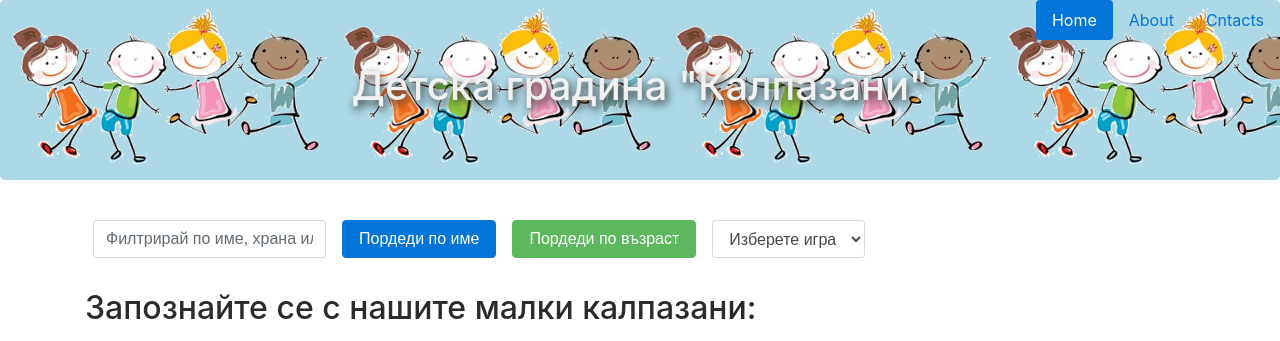
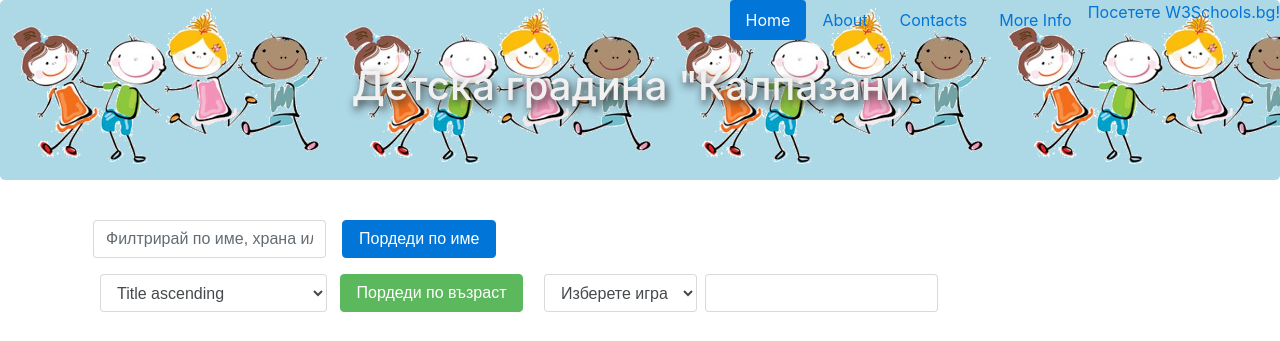
Before and after one commit to mi6eto888/final-test, a plain HTML site: page task3/index.html in a window 1280 px wide. Shown: the top 341 px of the page. Drawn offline with nearby package versions, Linux system fonts and the light colour scheme.

Commit message:
zada4a 3 izpit
final-test

```diff
--- a/task3/index.html
+++ b/task3/index.html
@@ -8,6 +8,7 @@
     <link rel="stylesheet" href="https://maxcdn.bootstrapcdn.com/bootstrap/4.0.0-beta.3/css/bootstrap.min.css" integrity="sha384-Zug+QiDoJOrZ5t4lssLdxGhVrurbmBWopoEl+M6BdEfwnCJZtKxi1KgxUyJq13dy" crossorigin="anonymous">
     <link rel="stylesheet" href="css/style.css">
 </head>
+
 <body>
     <div class="heading">
         <nav class="float-right">
@@ -15,12 +16,20 @@
                 <li role="presentation" class="nav-item">
                     <a class="nav-link active" href="#home" aria-controls="home1" role="tab" data-toggle="tab">Home</a>
                 </li>
+
+
+
                 <li role="presentation" class="nav-item">
                     <a class="nav-link" href="#about" aria-controls="about" role="tab" data-toggle="tab">About</a>
                 </li>
                 <li role="presentation" class="nav-item">
-          <a class="nav-link" href="#contact" aria-controls="contact" role="tab" data-toggle="tab">Cntacts</a>
+                    <a class="nav-link" href="#contacts" aria-controls="contact" role="tab" data-toggle="tab">Contacts</a>
                 </li>
+                <li role="presentation" class="nav-item">
+                    <a class="nav-link" href="#more info" aria-controls="more info" role="tab" data-toggle="tab">More Info</a>
+                </li>
+                <li><a href=http://html.w3schools.bg  target=_blank >Посетете W3Schools.bg!</a></li>
+
             </ul>
         </nav>
         <div class="jumbotron text-center">
@@ -31,12 +40,45 @@
         <section id="home" role="tabpanel" class="tab-pane fade show active">
             <form name="filters" id="filters" class="form-inline">
                 <input name="textFilter" class="form-control m-2" placeholder="Филтрирай по име, храна или любима игра">
+
                 <button type="button" name="sortByName" class="btn btn-primary m-2">Пордеди по име</button>
+
+                <div class="container tab-content">
+                    <label for="sort-by"> </label>
+                    <select id="sort-by" name="sortBy" class="form-control">
+            <option value="title-asc">Title ascending</option>
+            <option value="title-desc">Title descending</option>
+            <option value="release_date-asc">Release date ascending</option>
+            <option value="release_date-desc">Release date descending</option>
+            <option value="vote_average-asc">Rating ascending</option>
+            <option value="vote_average-desc">Rating descending</option>
+          </select>
+
+
+
                     <button type="button" name="sortByAge" class="btn btn-success m-2">Пордеди по възраст</button>
                     <select name="gameFilter" class="form-control m-2">
-          <option value="" readonly>Изберете игра</option>
+          <option value="none" >Изберете игра</option>
+            <option value="Lego">Lego</option>
+            <option value="кукла Барби">кукла Барби</option>
+            <option value="футбол"> футбол
+            </option>
+            <option value="кукли" >кукли </option>
+
+          <option value="криеница" >криеница </option>
+            <option value="фризби" >фризби</option>
+
+
+
+
+    <div class="container tab-content">
+            <option value="none" > </option>
+          <label for="keywords">Keywords</label>
+          <input type="text" id="keywords" name="keywords" class="form-control">
+        </div>
+
         </select>
-      </form>
+
 
                     <h2 class="my-4">Запознайте се с нашите малки калпазани:</h2>
                     <div id="kids" class="row">
@@ -51,10 +93,18 @@
                                     </div>
                                     <div class="col-lg-8">
                                         <ul class="my-4">
-                  <li><h5>Години: 4</h5></li>
-                  <li><h5>Любим цвят: зелен</h5></li>
-                  <li><h5>Любима игра: LEGO</h5></li>
-                  <li><h5>Любима храна: сладолед</h5></li>
+                                            <li>
+                                                <h5>Години: 4</h5>
+                                            </li>
+                                            <li>
+                                                <h5>Любим цвят: зелен</h5>
+                                            </li>
+                                            <li>
+                                                <h5>Любима игра: LEGO</h5>
+                                            </li>
+                                            <li>
+                                                <h5>Любима храна: сладолед</h5>
+                                            </li>
                                         </ul>
                                         <button type="button" class="btn btn-outline-info" data-toggle="modal" data-target="#kidModal">Още</button>
                                     </div>
@@ -72,10 +122,18 @@
                                     </div>
                                     <div class="col-lg-8">
                                         <ul class="my-4">
-                  <li><h5>Години: 4</h5></li>
-                  <li><h5>Любим цвят: син</h5></li>
-                  <li><h5>Любима игра: кукла Барби</h5></li>
-                  <li><h5>Любима храна: крем карамел</h5></li>
+                                            <li>
+                                                <h5>Години: 4</h5>
+                                            </li>
+                                            <li>
+                                                <h5>Любим цвят: син</h5>
+                                            </li>
+                                            <li>
+                                                <h5>Любима игра: кукла Барби</h5>
+                                            </li>
+                                            <li>
+                                                <h5>Любима храна: крем карамел</h5>
+                                            </li>
                                         </ul>
                                         <button type="button" class="btn btn-outline-info" data-toggle="modal" data-target="#kidModal">Още</button>
                                     </div>
```
Also changed, not shown: task3/html/_about.html (+1 -0 lines), task3/html/_contact.html (+1 -0 lines). Lines whose indentation alone changed are shown as unchanged.
